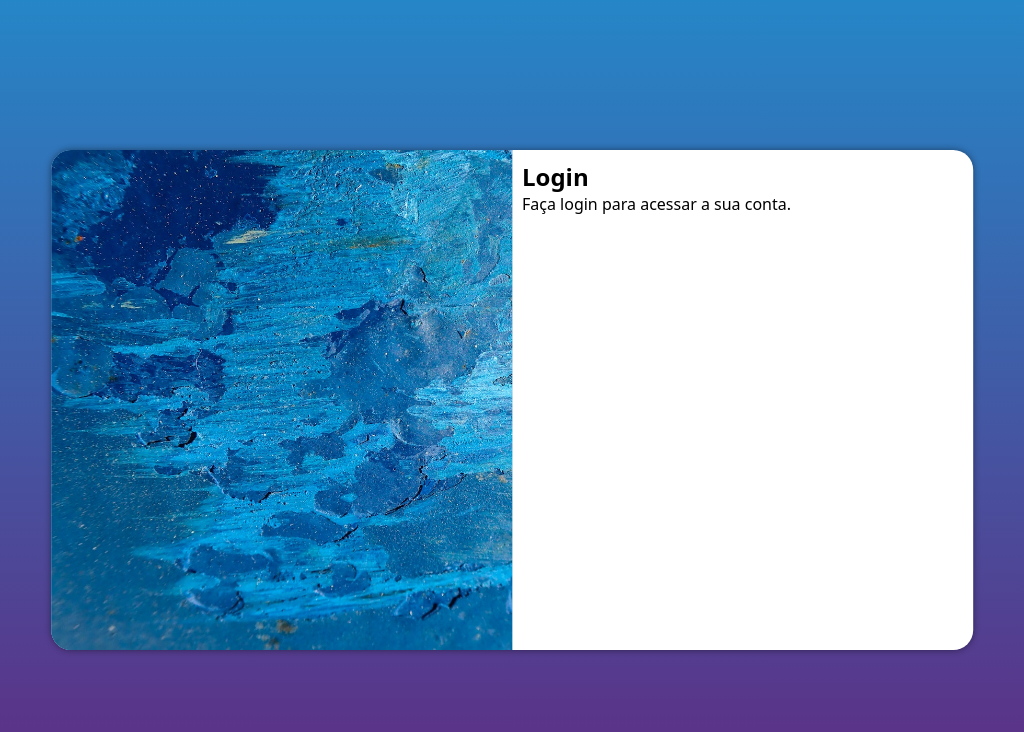
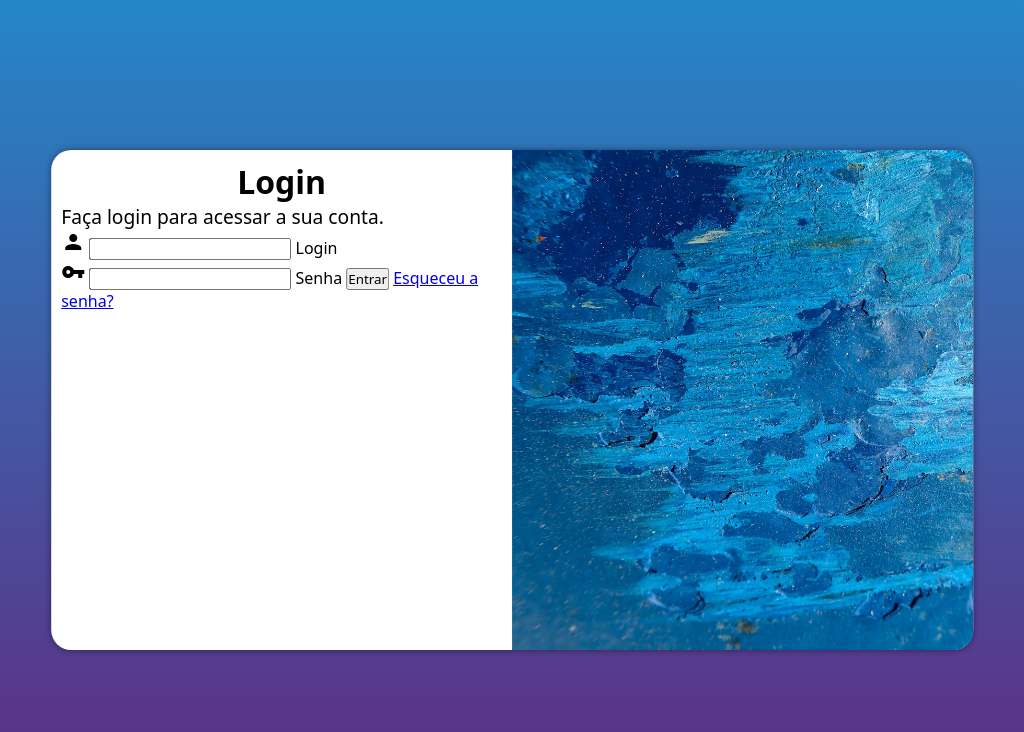
Before and after one commit to natanboschetti/projeto-login, a plain HTML site: page index.html in a window 1024 px wide. Drawn offline with Linux system fonts and the light colour scheme.

Commit message:
add form

```diff
--- a/index.html
+++ b/index.html
@@ -5,6 +5,7 @@
     <meta http-equiv="X-UA-Compatible" content="IE=edge">
     <meta name="viewport" content="width=device-width, initial-scale=1.0">
     <title>Login</title>
+    <link href="https://fonts.googleapis.com/icon?family=Material+Icons" rel="stylesheet">
     <link rel="stylesheet" href="styles/style.css">
     <link rel="stylesheet" href="styles/media-query.css">
 </head>
@@ -17,8 +18,19 @@
             <div class="form">
                 <h1>Login</h1>
                 <p>Faça login para acessar a sua conta.</p>
-                <form action="login.php" method="post">
-
+                <form action="login.php" method="post" autocomplete="on">
+                    <div class="camp">
+                        <i class="material-icons">person</i>
+                        <input type="email" name="" id="login-email" autocomplete="email" required>
+                        <label for="login-email" aria-placeholder="Digite seu email">Login</label>
+                    </div>
+                    <div class="camp">
+                        <i class="material-icons">vpn_key</i>
+                        <input type="password" name="" id="login-password" autocomplete="current-password" required>
+                        <label for="login-password" aria-placeholder="Digite sua senha">Senha</label>
+                        <input type="submit" value="Entrar">
+                        <a href="password.html">Esqueceu a senha?</a>
+                    </div>
                 </form>
             </div>
         </section>
--- a/styles/media-query.css
+++ b/styles/media-query.css
@@ -18,7 +18,7 @@
 
     /*Mudando posicionamento das div ao trocar de tela*/
     section.login-screen > div.image { /*especificando tamanho, pois a imagem ainda não tinha um tamanho*/
-        float: left;
+        float: left; /*posição da imagem no layout *login-screen* */
         height: 100%;/*100% da altura da div.login-screen*/
         width: 30%;
     }
@@ -39,13 +39,21 @@
     }
 
     section.login-screen > div.image {
-        float: left;
+        float: right;
         width: 50%;
         height: 100%;
     }
 
     section.login-screen > div.form {
-        float: right;
+        float: left;
         width: 50%;
     }
+
+    div.form > h1 {
+        font-size: 2em;
+    }
+
+    div.form > p { /*letra aumentar quando tela aumentar*/
+        font-size: 1.2em;
+    }
 }
--- a/styles/style.css
+++ b/styles/style.css
@@ -59,3 +59,7 @@ section.login-screen > div.image {
 section.login-screen > div.form {
     padding: 10px;
 }
+
+div.form > h1 {
+    text-align: center;
+}
```
